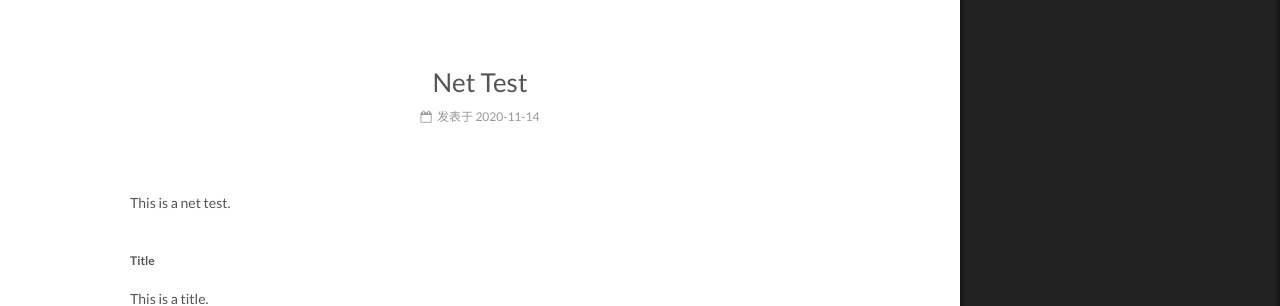
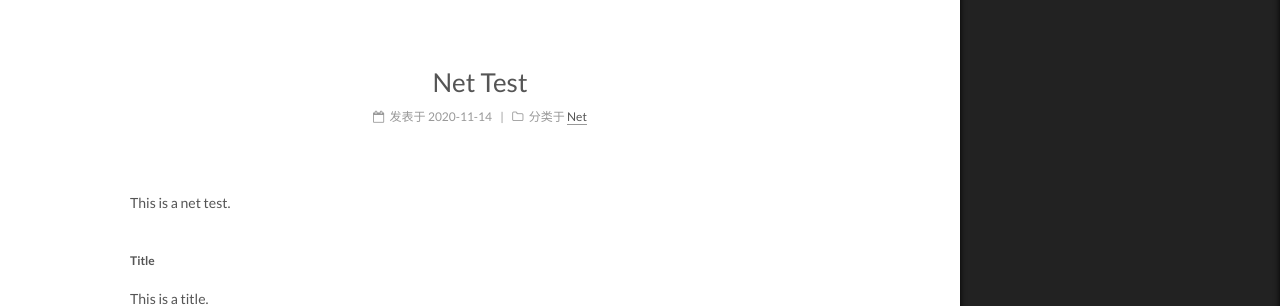
Before and after one commit to NiYa193/qcow.github.io, a Jekyll site: the page built from _posts/Linux/Net/2020-11-14-NetTest.md, in a window 1280 px wide. Shown: the part 278-584 px from the top of the page. Built offline with Jekyll 4.4.1, drawn with Linux system fonts in a browser that asks for light colours.

Commit message:
Update 2020-11-14-NetTest.md

```diff
--- a/_posts/Linux/Net/2020-11-14-NetTest.md
+++ b/_posts/Linux/Net/2020-11-14-NetTest.md
@@ -1,6 +1,8 @@
 ---
 title: Net Test
 date: 2020-11-14 23:00:19
+categories:
+- Net
 tags:
 - Net
 ---
```
